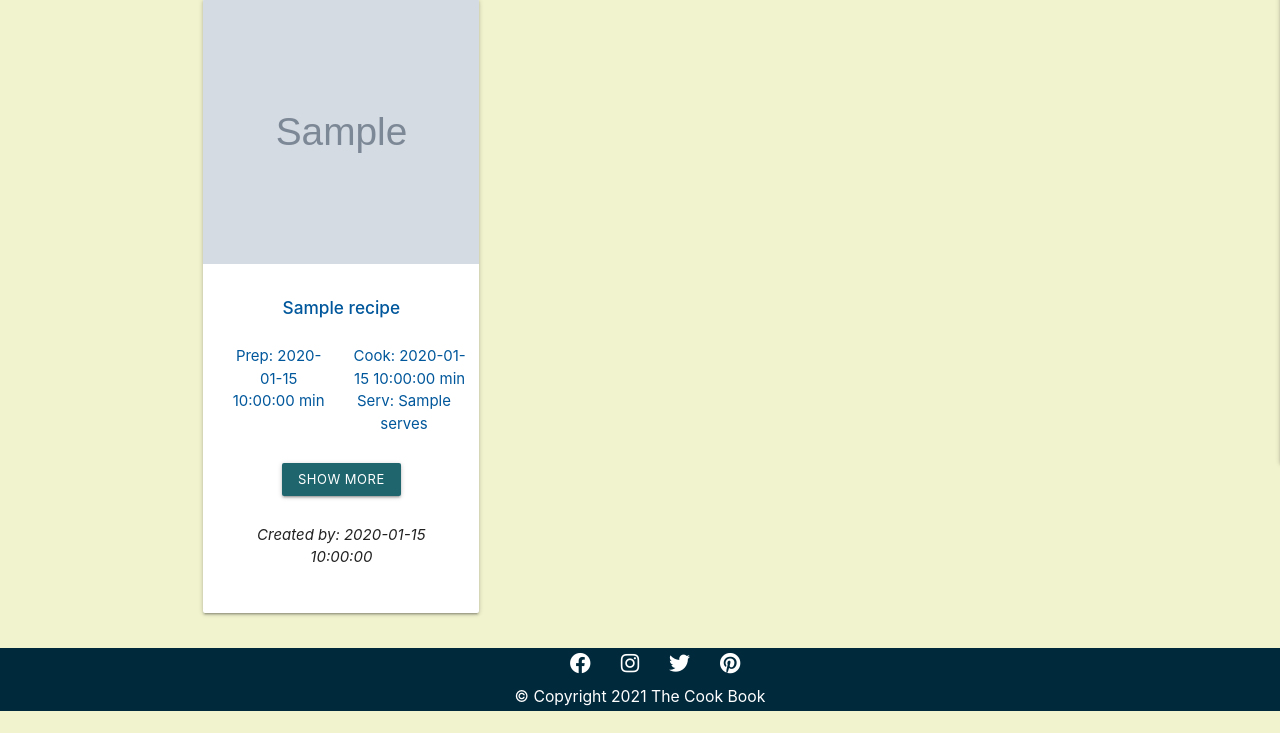
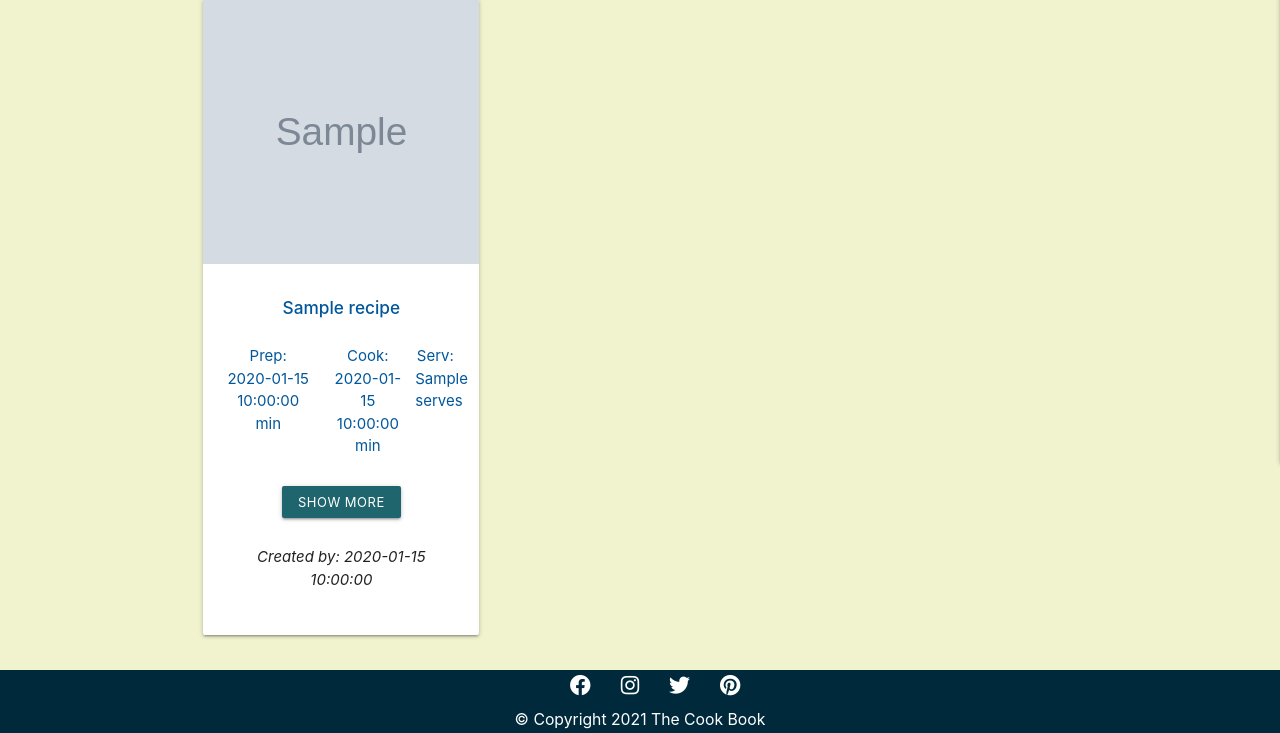
Before and after one commit to Bhargavi84/The-Cook-Book, a Flask app: page / in a window 1280 px wide. Shown: the part 397-1130 px from the top of the page. Before the commit the page ends 1108 px from the top, so only its background shows below. Run offline with Flask 2, Linux system fonts and the light colour scheme; grey boxes marked "Sample" are stand-in pictures; a database or web service that is not in the repository returns one stand-in record (values such as "Sample title"); some libraries are stand-ins or nearby versions.

Commit message:
Update  Edit recipe for Created by field

```diff
--- a/templates/edit_recipe.html
+++ b/templates/edit_recipe.html
@@ -90,7 +90,7 @@
             </div>
             <div class="input-field col s12">
                 <i class="fas fa-user light-blue-text text-darken-4 hide-on-small-only"></i> Created by:
-                    <input id="created_by" id="created_by" type="name" name="created_by" value="{{ recipe.created_by }}">
+                    <input id="created_by" id="created_by" type="name" name="created_by" value="{{ recipe.created_by }}" readonly>
                 </div>
 
             <!--Submit Button-->
--- a/templates/recipes.html
+++ b/templates/recipes.html
@@ -44,13 +44,13 @@
                     </div>
                 </div>
                 <div class="row">
-                    <div class="col s6 center-align  light-blue-text text-darken-4 home-page-prep-time">
+                    <div class="col s5 center-align  light-blue-text text-darken-4 home-page-prep-time">
                         <p>Prep: {{ recipe.prep_time }} min</p>
                     </div>
-                    <div class="col s6 center-align  light-blue-text text-darken-4 home-page-cook-time">
+                    <div class="col s4 center-align  light-blue-text text-darken-4 home-page-cook-time">
                         <p>Cook: {{ recipe.cook_time }} min</p>
                     </div>
-                    <div class="col s6 center-align light-blue-text text-darken-4">
+                    <div class="col s3 center-align light-blue-text text-darken-4">
                         <p>Serv: {{ recipe.serves }}</p>
                     </div>
                 </div>
```
